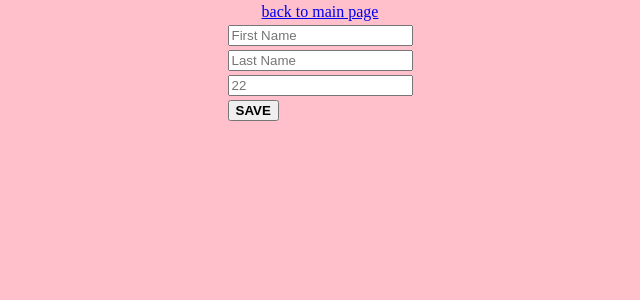
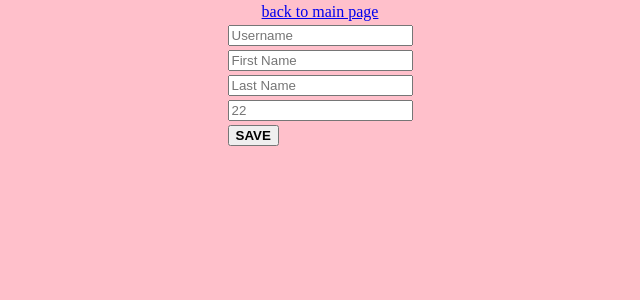
Before and after one commit to kjrohr/relationshiprepophp, a PHP site: page /add_data.php in a window 1280 px wide. Shown: the part 26-326 px from the top of the page, without its empty margins (320-960 px from the left). Run offline with PHP 8.4, Linux system fonts and the light colour scheme.

Commit message:
More work on adding users

```diff
--- a/add_data.php
+++ b/add_data.php
@@ -3,6 +3,7 @@ include_once 'dbconfig.php';
 if(isset($_POST['btn-save']))
 {
  // variables for input data
+ $username = $_POST['username'];
  $first_name = $_POST['first_name'];
  $last_name = $_POST['last_name'];
  $age = $_POST['age'];
@@ -10,7 +11,7 @@ if(isset($_POST['btn-save']))
 
  // sql query for inserting data into database
 
-        $sql_query = "INSERT INTO users(first_name,last_name,age) VALUES('$first_name','$last_name','$age')";
+        $sql_query = "INSERT INTO users(username,first_name,last_name,age) VALUES('$username','$first_name','$last_name','$age')";
  mysql_query($sql_query);
 
         // sql query for inserting data into database
@@ -41,6 +42,9 @@ if(isset($_POST['btn-save']))
     <td align="center"><a href="index.php">back to main page</a></td>
     </tr>
     <tr>
+    <td><input type="text" name="username" placeholder="Username" required /></td>
+    </tr>
+    <tr>
     <td><input type="text" name="first_name" placeholder="First Name" required /></td>
     </tr>
     <tr>
```
